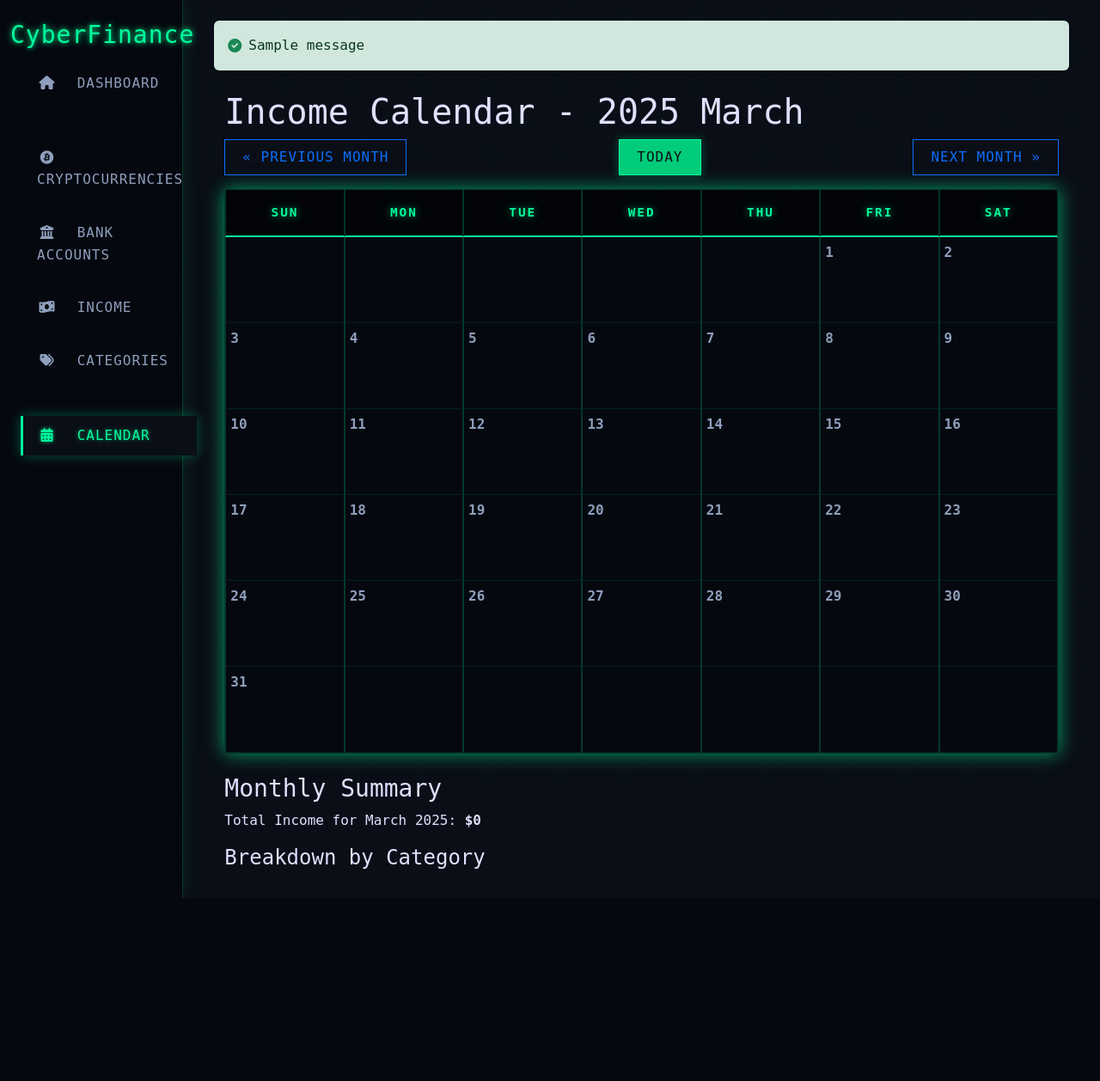
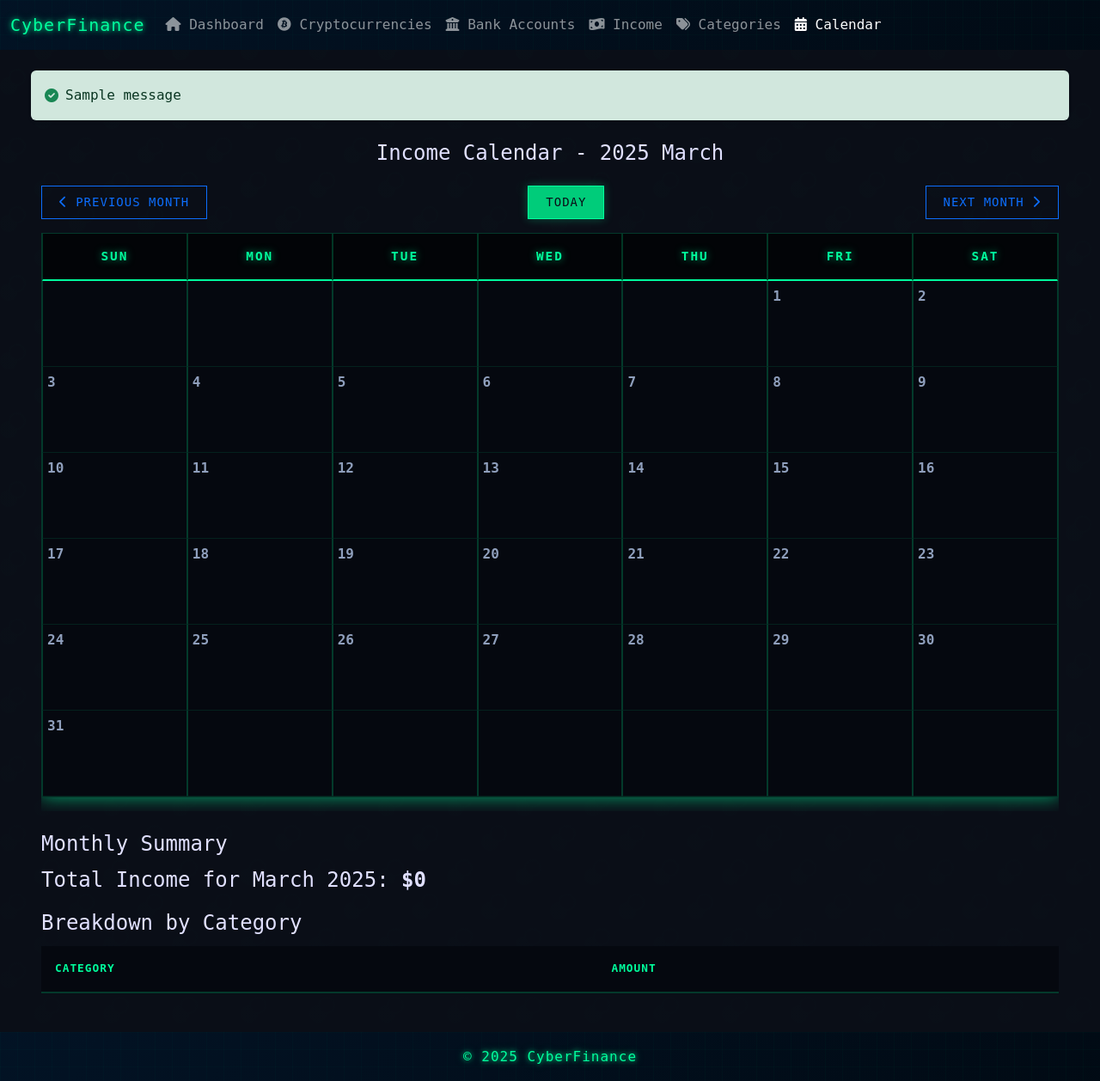
Before and after one commit to vic-cieslak/portfolio-income-manager, a Django app: page /income/calendar/ in a window 1280 px wide. Shown: the whole page at 86% size. Before the commit the page ends 1045 px from the top, so only its background shows below. Run offline with Django 5.2, Linux system fonts and the light colour scheme; tables that the repository leaves empty hold one stand-in row (values such as "Sample post"); one stand-in notice (Sample message) is shown; lists and menus that the app fills with data are empty; some libraries are stand-ins or nearby versions.

Commit message:
"Improve mobile responsiveness of base template"
This commit enhances the mobile responsiveness of the base.html template. The changes include a transition from a sidebar layout to a navbar layout for better navigation on smaller screens. Also, additional responsive styles are added to the calendar view for more touch-friendly interactions and better readability on mobile devices.

```diff
--- a/templates/base/base.html
+++ b/templates/base/base.html
@@ -15,51 +15,43 @@
     {% block extrahead %}{% endblock %}
     {% block extra_css %}{% endblock %}
 </head>
-<body class="cyber-bg">
-    <div class="container-fluid">
-        <div class="row">
-            <!-- Sidebar -->
-            <div class="col-md-2 sidebar">
-                <div class="sidebar-header">
-                    <h3 class="text-neon">CyberFinance</h3>
-                </div>
-                <ul class="nav flex-column">
+<body class="cyber-bg d-flex flex-column min-vh-100">
+    <nav class="navbar navbar-expand-lg navbar-dark bg-cyber">
+        <div class="container-fluid">
+            <a class="navbar-brand text-neon" href="/">CyberFinance</a>
+            <button class="navbar-toggler" type="button" data-bs-toggle="collapse" data-bs-target="#navbarNav" aria-controls="navbarNav" aria-expanded="false" aria-label="Toggle navigation">
+                <span class="navbar-toggler-icon"></span>
+            </button>
+            <div class="collapse navbar-collapse" id="navbarNav">
+                <ul class="navbar-nav">
                     <li class="nav-item">
-                        <a class="nav-link{% if request.path == '/' %} active{% endif %}" href="/">
-                            <i class="fas fa-home"></i> Dashboard
-                        </a>
+                        <a class="nav-link{% if request.path == '/' %} active{% endif %}" href="/"><i class="fas fa-home"></i> Dashboard</a>
                     </li>
                     <li class="nav-item">
-                        <a class="nav-link{% if '/crypto/' in request.path %} active{% endif %}" href="{% url 'crypto_list' %}">
-                            <i class="fab fa-bitcoin"></i> Cryptocurrencies
-                        </a>
+                        <a class="nav-link{% if '/crypto/' in request.path %} active{% endif %}" href="{% url 'crypto_list' %}"><i class="fab fa-bitcoin"></i> Cryptocurrencies</a>
                     </li>
                     <li class="nav-item">
-                        <a class="nav-link{% if '/banks/' in request.path %} active{% endif %}" href="{% url 'bank_list' %}">
-                            <i class="fas fa-university"></i> Bank Accounts
-                        </a>
+                        <a class="nav-link{% if '/banks/' in request.path %} active{% endif %}" href="{% url 'bank_list' %}"><i class="fas fa-university"></i> Bank Accounts</a>
                     </li>
                     <li class="nav-item">
-                        <a class="nav-link{% if '/income/' in request.path and not '/calendar/' in request.path and not '/categories/' in request.path %} active{% endif %}" href="{% url 'income:list' %}">
-                            <i class="fas fa-money-bill-wave"></i> Income
-                        </a>
+                        <a class="nav-link{% if '/income/' in request.path and not '/calendar/' in request.path and not '/categories/' in request.path %} active{% endif %}" href="{% url 'income:list' %}"><i class="fas fa-money-bill-wave"></i> Income</a>
                     </li>
                     <li class="nav-item">
-                        <a class="nav-link{% if '/income/categories/' in request.path %} active{% endif %}" href="{% url 'income:category_list' %}">
-                            <i class="fas fa-tags"></i> Categories
-                        </a>
+                        <a class="nav-link{% if '/income/categories/' in request.path %} active{% endif %}" href="{% url 'income:category_list' %}"><i class="fas fa-tags"></i> Categories</a>
                     </li>
                     <li class="nav-item">
-                        <a class="nav-link{% if '/calendar/' in request.path %} active{% endif %}" href="{% url 'income:calendar' %}">
-                            <i class="fas fa-calendar-alt"></i> Calendar
-                        </a>
+                        <a class="nav-link{% if '/calendar/' in request.path %} active{% endif %}" href="{% url 'income:calendar' %}"><i class="fas fa-calendar-alt"></i> Calendar</a>
                     </li>
                 </ul>
             </div>
+        </div>
+    </nav>
 
+    <div class="container-fluid flex-grow-1">
+        <div class="row h-100">
             <!-- Main Content -->
-            <div class="col-md-10 content">
-                <div class="p-4">
+            <div class="col-12 content">
+                <div class="p-3 p-md-4">
                     {% if messages %}
                         <div class="messages mb-4">
                             {% for message in messages %}
@@ -86,6 +78,10 @@
         </div>
     </div>
 
+    <footer class="bg-cyber text-center py-3">
+        <span class="text-neon">&copy; 2025 CyberFinance</span>
+    </footer>
+
     <script src="https://cdn.jsdelivr.net/npm/bootstrap@5.3.2/dist/js/bootstrap.bundle.min.js"></script>
     <link rel="stylesheet" href="https://cdnjs.cloudflare.com/ajax/libs/animate.css/4.1.1/animate.min.css"/>
     <script>
@@ -106,6 +102,16 @@
                 card.classList.add('shadow-sm');
             });
         });
+
+        // Close mobile menu when a link is clicked
+        document.querySelectorAll('.navbar-nav .nav-link').forEach(link => {
+            link.addEventListener('click', () => {
+                const navbarCollapse = document.querySelector('.navbar-collapse');
+                if (navbarCollapse.classList.contains('show')) {
+                    navbarCollapse.classList.remove('show');
+                }
+            });
+        });
     </script>
     {% block scripts %}{% endblock %}
 </body>
--- a/templates/income/income_calendar.html
+++ b/templates/income/income_calendar.html
@@ -5,43 +5,59 @@
 {% block title %}Income Calendar{% endblock %}
 
 {% block content %}
-<div class="container mt-4">
-  <h1>Income Calendar - {{ year }} {{ month_name }}</h1>
+<div class="container-fluid mt-4">
+  <h1 class="text-center mb-4 responsive-text">Income Calendar - {{ year }} {{ month_name }}</h1>
 
   <div class="d-flex justify-content-between mb-3">
-    <a href="{% url 'income:calendar' year=prev_year month=prev_month %}" class="btn btn-outline-primary">
-      &laquo; Previous Month
+    <a href="{% url 'income:calendar' year=prev_year month=prev_month %}" class="btn btn-outline-primary btn-sm">
+      <i class="fas fa-chevron-left d-none d-md-inline"></i>
+      <span class="d-md-none">Prev</span>
+      <span class="d-none d-md-inline">Previous Month</span>
     </a>
-    <a href="{% url 'income:calendar' %}" class="btn btn-primary">Today</a>
-    <a href="{% url 'income:calendar' year=next_year month=next_month %}" class="btn btn-outline-primary">
-      Next Month &raquo;
+    <a href="{% url 'income:calendar' %}" class="btn btn-primary btn-sm">Today</a>
+    <a href="{% url 'income:calendar' year=next_year month=next_month %}" class="btn btn-outline-primary btn-sm">
+      <span class="d-md-none">Next</span>
+      <span class="d-none d-md-inline">Next Month</span>
+      <i class="fas fa-chevron-right d-none d-md-inline"></i>
     </a>
   </div>
 
-  {% include 'income/partials/calendar_table.html' %}
+  <div class="table-responsive">
+    {% include 'income/partials/calendar_table.html' %}
+  </div>
 
   <div class="mt-4">
-    <h3>Monthly Summary</h3>
-    <p>Total Income for {{ month_name }} {{ year }}: <strong>$<span id="total-income">{{ total_income }}</span></strong></p>
+    <h3 class="responsive-text">Monthly Summary</h3>
+    <p class="responsive-text">Total Income for {{ month_name }} {{ year }}: <strong>$<span id="total-income">{{ total_income }}</span></strong></p>
 
-    <h4>Breakdown by Category</h4>
-    <ul class="list-group" id="category-breakdown">
-      {% for category, amount in category_breakdown.items %}
-        <li class="list-group-item d-flex justify-content-between align-items-center">
-          {{ category }}
-          <span class="badge bg-primary rounded-pill">${{ amount }}</span>
-        </li>
-      {% endfor %}
-    </ul>
+    <h4 class="responsive-text">Breakdown by Category</h4>
+    <div class="table-responsive">
+      <table class="table table-sm table-hover" id="category-breakdown">
+        <thead>
+          <tr>
+            <th>Category</th>
+            <th>Amount</th>
+          </tr>
+        </thead>
+        <tbody>
+          {% for category, amount in category_breakdown.items %}
+            <tr>
+              <td>{{ category }}</td>
+              <td>${{ amount }}</td>
+            </tr>
+          {% endfor %}
+        </tbody>
+      </table>
+    </div>
   </div>
 </div>
 
 <!-- Modal for editing income -->
 <div class="modal fade" id="editIncomeModal" tabindex="-1" aria-labelledby="editIncomeModalLabel" aria-hidden="true">
-  <div class="modal-dialog modal-dialog-centered">
+  <div class="modal-dialog modal-dialog-centered modal-fullscreen-sm-down">
     <div class="modal-content custom-modal card-cyber">
       <div class="modal-header custom-modal-header">
-        <h5 class="modal-title text-neon glitch-text" id="editIncomeModalLabel" data-text="Edit Income">
+        <h5 class="modal-title text-neon glitch-text responsive-text" id="editIncomeModalLabel" data-text="Edit Income">
           <i class="fas fa-edit me-2"></i>Edit Income
         </h5>
         <button type="button" class="btn-close" data-bs-dismiss="modal" aria-label="Close"></button>
@@ -49,21 +65,21 @@
       <div class="modal-body custom-modal-body">
         <form id="editIncomeForm">
           <input type="hidden" id="incomeId" name="income_id">
-          <div class="mb-4">
+          <div class="mb-3">
             <label for="incomeAmount" class="form-label text-neon">Amount</label>
             <div class="input-group">
               <span class="input-group-text bg-cyber"><i class="fas fa-dollar-sign"></i></span>
               <input type="number" class="form-control custom-input bg-cyber" id="incomeAmount" name="amount" step="0.01" required>
             </div>
           </div>
-          <div class="mb-4">
+          <div class="mb-3">
             <label for="incomeDate" class="form-label text-neon">Date</label>
             <div class="input-group">
               <span class="input-group-text bg-cyber"><i class="fas fa-calendar-alt"></i></span>
               <input type="date" class="form-control custom-input bg-cyber" id="incomeDate" name="date" required>
             </div>
           </div>
-          <div class="mb-4">
+          <div class="mb-3">
             <label for="incomeDescription" class="form-label text-neon">
               <i class="fas fa-microchip me-2"></i>Description
             </label>
@@ -97,23 +113,23 @@
     background-color: var(--background-darker);
     color: var(--primary-color);
     border-bottom: 1px solid var(--border-color);
-    padding: 1.5rem;
+    padding: 1rem;
   }
 
   .custom-modal-body {
-    padding: 2rem;
+    padding: 1rem;
     background-color: var(--background-dark);
   }
 
   .custom-modal-footer {
     border-top: 1px solid var(--border-color);
-    padding: 1.5rem;
+    padding: 1rem;
     background-color: var(--background-darker);
   }
 
   .custom-input {
     border: 1px solid var(--border-color);
-    padding: 0.75rem;
+    padding: 0.5rem;
     transition: all 0.3s ease;
     color: var(--text-primary);
   }
@@ -291,10 +307,80 @@
       transform: translate(0);
     }
   }
+
+  /* Responsive styles */
+  .responsive-text {
+    font-size: clamp(1rem, 2.5vw, 1.5rem);
+  }
+
+  @media (max-width: 768px) {
+    .custom-modal-header,
+    .custom-modal-body,
+    .custom-modal-footer {
+      padding: 0.75rem;
+    }
+
+    .custom-input {
+      padding: 0.4rem;
+    }
+
+    .btn {
+      padding: 0.4rem 0.8rem;
+      font-size: 0.9rem;
+    }
+  }
+
+  /* Improve touch target size for mobile */
+  @media (max-width: 768px) {
+    .btn,
+    .form-control,
+    .input-group-text {
+      min-height: 44px;
+    }
+  }
+
+  /* Additional mobile-friendly styles */
+  @media (max-width: 576px) {
+    .container-fluid {
+      padding-left: 10px;
+      padding-right: 10px;
+    }
+
+    .table-responsive {
+      margin-left: -10px;
+      margin-right: -10px;
+    }
+
+    .modal-fullscreen-sm-down {
+      padding: 0;
+    }
+
+    .modal-fullscreen-sm-down .modal-content {
+      border: none;
+      border-radius: 0;
+      min-height: 100vh;
+    }
+  }
+
+  /* Pull-to-refresh styles */
+  .pull-to-refresh {
+    height: 60px;
+    text-align: center;
+    line-height: 60px;
+    color: var(--text-secondary);
+    font-size: 14px;
+    transition: all 0.3s ease;
+  }
+
+  .pull-to-refresh.refreshing {
+    height: 0;
+    opacity: 0;
+  }
 </style>
 {% endblock %}
 
 {% block scripts %}
+<script src="https://cdnjs.cloudflare.com/ajax/libs/hammer.js/2.0.8/hammer.min.js"></script>
 <script>
   console.log('Income calendar script loaded');
   document.addEventListener('DOMContentLoaded', function() {
@@ -305,6 +391,7 @@
     const modalBody = document.querySelector('.modal-body');
     const descriptionTextarea = document.getElementById('incomeDescription');
     const descriptionCounter = document.getElementById('descriptionCounter');
+    const calendarContainer = document.querySelector('.table-responsive');
 
     console.log('Modal:', editIncomeModal);
     console.log('Form:', editIncomeForm);
@@ -461,6 +548,70 @@
       }
       return cookieValue;
     }
+
+    // Swipe gesture for navigating between months
+    const hammer = new Hammer(calendarContainer);
+    hammer.on('swipeleft swiperight', function(ev) {
+      if (ev.type === 'swipeleft') {
+        document.querySelector('a[href*="next_month"]').click();
+      } else if (ev.type === 'swiperight') {
+        document.querySelector('a[href*="prev_month"]').click();
+      }
+    });
+
+    // Pull-to-refresh functionality
+    let pullStartY = 0;
+    let pullMoveY = 0;
+    let dist = 0;
+    let threshold = 100;
+
+    calendarContainer.addEventListener('touchstart', function(e) {
+      pullStartY = e.touches[0].screenY;
+    });
+
+    calendarContainer.addEventListener('touchmove', function(e) {
+      if (calendarContainer.scrollTop === 0) {
+        pullMoveY = e.touches[0].screenY;
+        dist = pullMoveY - pullStartY;
+
+        if (dist > 0) {
+          e.preventDefault();
+          showPullToRefresh(dist);
+        }
+      }
+    });
+
+    calendarContainer.addEventListener('touchend', function() {
+      if (dist > threshold) {
+        refreshCalendar();
+      } else {
+        hidePullToRefresh();
+      }
+      dist = 0;
+    });
+
+    function showPullToRefresh(distance) {
+      const pullToRefreshElement = document.querySelector('.pull-to-refresh');
+      pullToRefreshElement.style.height = `${Math.min(distance / 2, 60)}px`;
+      pullToRefreshElement.style.opacity = Math.min(distance / 100, 1);
+    }
+
+    function hidePullToRefresh() {
+      const pullToRefreshElement = document.querySelector('.pull-to-refresh');
+      pullToRefreshElement.style.height = '0';
+      pullToRefreshElement.style.opacity = '0';
+    }
+
+    function refreshCalendar() {
+      const pullToRefreshElement = document.querySelector('.pull-to-refresh');
+      pullToRefreshElement.classList.add('refreshing');
+      pullToRefreshElement.textContent = 'Refreshing...';
+
+      // Simulate a refresh (replace this with actual refresh logic)
+      setTimeout(() => {
+        location.reload();
+      }, 1000);
+    }
   });
 </script>
 {% endblock %}
--- a/templates/income/partials/calendar_table.html
+++ b/templates/income/partials/calendar_table.html
@@ -1,4 +1,5 @@
 
+<div class="table-responsive">
   <table class="table table-bordered table-cyber">
     <thead>
       <tr class="text-center">
@@ -44,6 +45,7 @@
       {% endfor %}
     </tbody>
   </table>
+</div>
 
 <style>
   .table-cyber {
@@ -138,4 +140,37 @@
       opacity: 1;
     }
   }
+
+  /* Responsive styles for mobile devices */
+  @media (max-width: 768px) {
+    .calendar-cell {
+      height: 80px;
+      font-size: 0.9em;
+    }
+
+    .day-number {
+      font-size: 0.8em;
+    }
+
+    .income-entry {
+      font-size: 0.8em;
+      padding: 1px 3px;
+      margin-top: 25px;
+    }
+
+    .description-indicator {
+      font-size: 1em;
+    }
+  }
+
+  /* Touch-friendly styles for mobile */
+  @media (hover: none) and (pointer: coarse) {
+    .income-entry:hover {
+      transform: none;
+    }
+
+    .income-entry:active {
+      transform: scale(0.95);
+    }
+  }
 </style>
```
Lines whose indentation alone changed are shown as unchanged.
